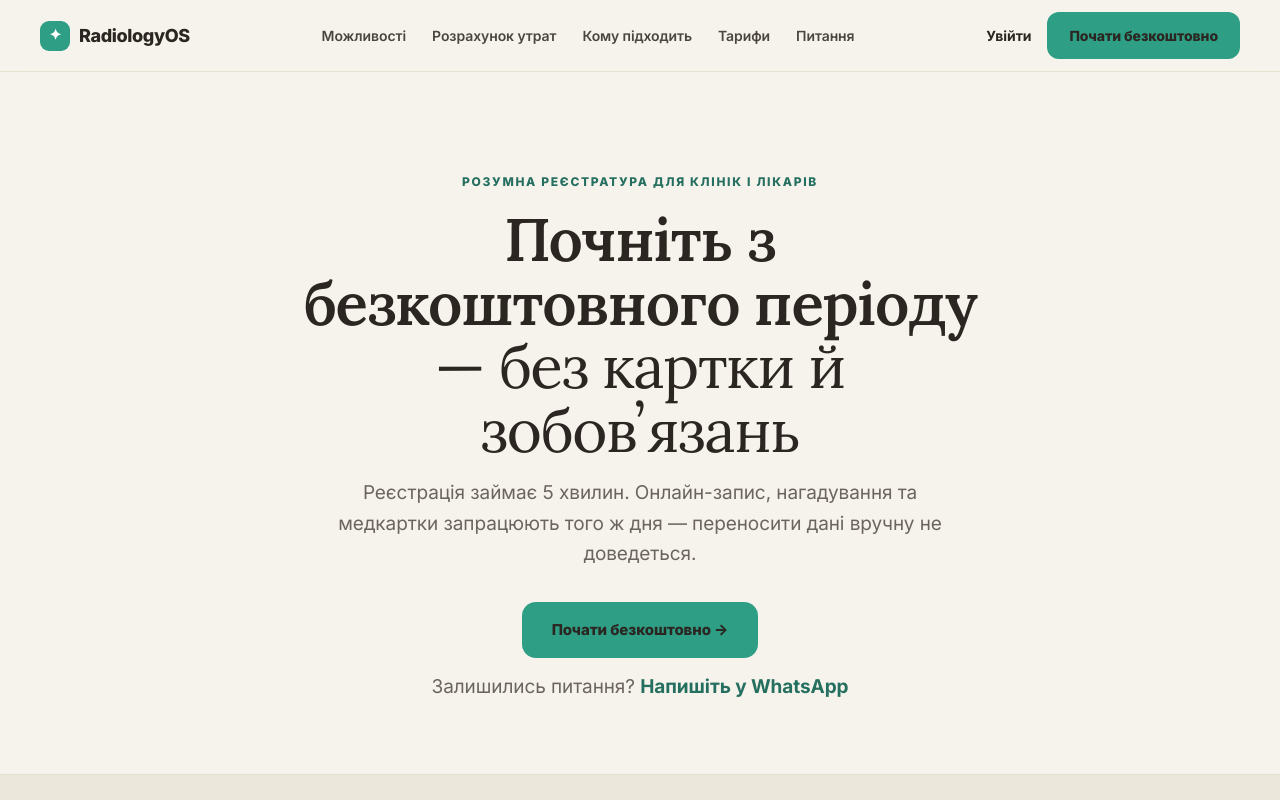
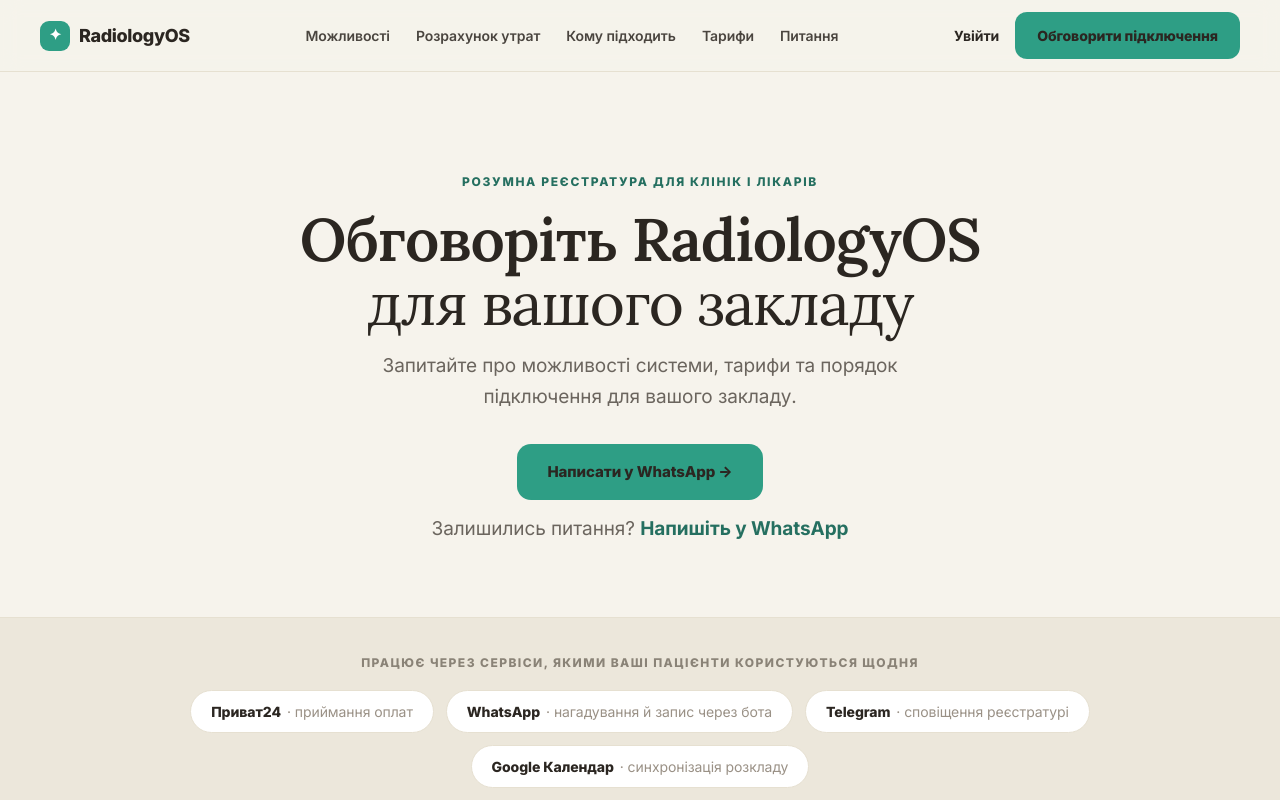
Before and after one commit to adamenkoa1/radiologyos, a Next.js app: page /product in a window 1280 px wide. Shown: the top 800 px of the page. Built offline with nearby package versions, Linux system fonts and the light colour scheme.

Commit message:
fix(product): route signup CTAs to WhatsApp

```diff
--- a/app/product/page.tsx
+++ b/app/product/page.tsx
@@ -4,6 +4,8 @@ import Link from "next/link";
 import { useEffect, useState } from "react";
 
 const money = new Intl.NumberFormat("uk-UA");
+const whatsappHref = (message: string) => `https://wa.me/380972808899?text=${encodeURIComponent(message)}`;
+const contactMessage = "Добрий день! Хочу обговорити можливості й умови підключення RadiologyOS для свого закладу.";
 
 const features = [
   { icon:"◷", title:"Онлайн-запис і розклад", text:"Запис із сайту, бота й реєстратури в один календар — по днях, кабінетах і апаратах." },
@@ -17,9 +19,9 @@ const features = [
 ];
 
 const audience = [
-  { icon:"🏥", tint:"teal", title:"Багатопрофільна клініка", text:"Кілька лікарів і реєстратура, що веде телефон, живу чергу й касу. RadiologyOS знімає рутину, а керівнику дає прозорі показники по кожному лікарю.", points:["Розклад і запис для всієї команди","Ролі: адміністратор, лікар, реєстратор","Зарплата лікарів за відсотком — без Excel","Аналітика по клініці й по кожному лікарю"], cta:"Почати як клініка" },
-  { icon:"🩻", tint:"blue", title:"Приватний КТ-кабінет", text:"Один-два апарати й потік досліджень. Онлайн-запис, слоти з реального розкладу апарата, протоколи й знімки — усе в одному місці.", points:["Запис за вільними слотами апарата","Протоколи КТ з шаблонами","Знімки DICOM під рукою","Каса й звіти по виручці"], cta:"Почати як кабінет" },
-  { icon:"🦷", tint:"orange", title:"Стоматологія та інші", text:"Панорамна рентгенографія й прийом без окремого адміністратора. Запис, нагадування й картки працюють самі, поки ви зайняті пацієнтом.", points:["Особистий кабінет і свій розклад","Сторінка запису зі своїм посиланням","Картка пацієнта завжди під рукою","WhatsApp-нагадування замість дзвінків"], cta:"Почати як лікар" },
+  { icon:"🏥", tint:"teal", title:"Багатопрофільна клініка", text:"Кілька лікарів і реєстратура, що веде телефон, живу чергу й касу. RadiologyOS знімає рутину, а керівнику дає прозорі показники по кожному лікарю.", points:["Розклад і запис для всієї команди","Ролі: адміністратор, лікар, реєстратор","Зарплата лікарів за відсотком — без Excel","Аналітика по клініці й по кожному лікарю"], cta:"Обговорити для клініки" },
+  { icon:"🩻", tint:"blue", title:"Приватний КТ-кабінет", text:"Один-два апарати й потік досліджень. Онлайн-запис, слоти з реального розкладу апарата, протоколи й знімки — усе в одному місці.", points:["Запис за вільними слотами апарата","Протоколи КТ з шаблонами","Знімки DICOM під рукою","Каса й звіти по виручці"], cta:"Обговорити для КТ-кабінету" },
+  { icon:"🦷", tint:"orange", title:"Стоматологія та інші", text:"Панорамна рентгенографія й прийом без окремого адміністратора. Запис, нагадування й картки працюють самі, поки ви зайняті пацієнтом.", points:["Особистий кабінет і свій розклад","Сторінка запису зі своїм посиланням","Картка пацієнта завжди під рукою","WhatsApp-нагадування замість дзвінків"], cta:"Обговорити для лікаря" },
 ];
 
 const integrations = [
@@ -39,12 +41,15 @@ const tiers = [
 
 const faq = [
   { q:"Розрахунок утрат — це реальна статистика?", a:"Ні, і ми не видаємо його за неї. Це відкрита формула на розумних припущеннях — кількість записів, частка неявок і середній чек. Підставте свої цифри — логіка залишиться тією ж, а результат стане вашим." },
-  { q:"Чи потрібна картка, щоб спробувати безкоштовно?", a:"Ні. 14 днів безкоштовно, усі функції включені, картка не потрібна. Наприкінці пробного періоду ви оберете тариф — дані й налаштування залишаться на місці." },
-  { q:"Скільки триває впровадження?", a:"Реєстрація займає близько 5 хвилин. Онлайн-запис, нагадування й картки працюють того ж дня. Перенесення послуг, апаратів і графіків налаштовується за пару годин." },
+  { q:"Як дізнатися, який тариф мені підійде?", a:"Напишіть нам у WhatsApp — обговоримо формат роботи вашого закладу, потрібні можливості та умови підключення." },
+  { q:"Скільки триває підключення?", a:"Термін і порядок підключення залежать від налаштувань закладу та потрібних модулів. Напишіть нам — уточнимо деталі." },
+
+
   { q:"Наскільки захищені дані пацієнтів?", a:"Доступ — лише за ролями й паролями, кожна дія фіксується в журналі. Дані ізольовані по закладу; медичні реєстри зберігаються захищено." },
   { q:"Чи можна перенести пацієнтів з Excel або іншої програми?", a:"Так. Ми допоможемо імпортувати пацієнтів, послуги й ціни зі звичайних таблиць — переносити вручну не доведеться." },
   { q:"WhatsApp і SMS запрацюють одразу?", a:"Так, після підключення вашого шлюзу в налаштуваннях. До того нагадування ставляться в чергу й нічого не блокують." },
-  { q:"Як скасувати підписку, якщо не підійде?", a:"У будь-який момент, в один клік у налаштуваннях. Оплата за рік — зі знижкою 15%; за місяць — без зобов'язань." },
+  { q:"Як уточнити умови оплати?", a:"Напишіть нам у WhatsApp — уточнимо вартість, спосіб оплати та порядок підключення." },
+
 ];
 
 export default function ProductPage() {
@@ -70,16 +75,16 @@ export default function ProductPage() {
       </nav>
       <div className="rosHeaderActions">
         <Link className="rosLogin" href="/staff/login">Увійти</Link>
-        <a className="rosBtn" href="#pricing">Почати безкоштовно</a>
+        <a className="rosBtn" href={whatsappHref(contactMessage)}>Обговорити підключення</a>
       </div>
     </header>
 
     <section className="rosHero" id="top">
       <span className="rosEyebrow">Розумна реєстратура для клінік і лікарів</span>
-      <h1>Почніть з безкоштовного періоду<br/><em>— без картки й зобовʼязань</em></h1>
-      <p>Реєстрація займає 5 хвилин. Онлайн-запис, нагадування та медкартки запрацюють того ж дня — переносити дані вручну не доведеться.</p>
+      <h1>Обговоріть RadiologyOS<br/><em>для вашого закладу</em></h1>
+      <p>Запитайте про можливості системи, тарифи та порядок підключення для вашого закладу.</p>
       <div className="rosHeroCta">
-        <a className="rosBtn rosBtnLg" href="#pricing">Почати безкоштовно →</a>
+        <a className="rosBtn rosBtnLg" href={whatsappHref(contactMessage)}>Написати у WhatsApp →</a>
       </div>
       <p className="rosHeroNote">Залишились питання? <a href="https://wa.me/380972808899">Напишіть у WhatsApp</a></p>
     </section>
@@ -131,7 +136,7 @@ export default function ProductPage() {
           <span className="rosAudienceIcon" aria-hidden="true">{a.icon}</span>
           <h3>{a.title}</h3><p>{a.text}</p>
           <ul>{a.points.map(p=><li key={p}>{p}</li>)}</ul>
-          <a className="rosAudienceCta" href="#pricing">{a.cta} →</a>
+          <a className="rosAudienceCta" href={whatsappHref(`Добрий день! Хочу обговорити RadiologyOS для формату «${a.title}».`)}>{a.cta} →</a>
         </article>)}
       </div>
     </section>
@@ -148,10 +153,10 @@ export default function ProductPage() {
           <div className="rosTierPrice"><b>{t.price}</b> <span>{t.unit}</span></div>
           <span className="rosTierSeats">{t.seats}</span>
           <ul>{t.points.map(p=><li key={p}>{p}</li>)}</ul>
-          <a className="rosBtn rosTierBtn" href="#top">Обрати</a>
+          <a className="rosBtn rosTierBtn" href={whatsappHref(`Добрий день! Хочу уточнити умови тарифу «${t.name}» RadiologyOS.`)}>Запитати про тариф</a>
         </article>)}
       </div>
-      <p className="rosPricingNote">Обрали тариф — оплата одразу після реєстрації · Оплата за рік — знижка 15% · Скасування будь-коли</p>
+      <p className="rosPricingNote">Напишіть нам, щоб уточнити умови тарифу та підключення.</p>
     </section>
 
     <section className="rosSection" id="faq">
@@ -169,9 +174,9 @@ export default function ProductPage() {
 
     <section className="rosFinalCta">
       <div className="rosFinalCard">
-        <h2>Хочете спочатку подивитися?</h2>
-        <p>14 днів безкоштовно, усі функції включені, картка не потрібна. Наприкінці пробного періоду оберете тариф — дані й налаштування залишаться на місці.</p>
-        <a className="rosBtn rosBtnOutline" href="#pricing">Спробувати безкоштовно 14 днів</a>
+        <h2>Потрібна консультація?</h2>
+        <p>Напишіть нам, щоб обговорити можливості RadiologyOS, тарифи та наступні кроки.</p>
+        <a className="rosBtn rosBtnOutline" href={whatsappHref(contactMessage)}>Написати у WhatsApp</a>
       </div>
     </section>
 
```
